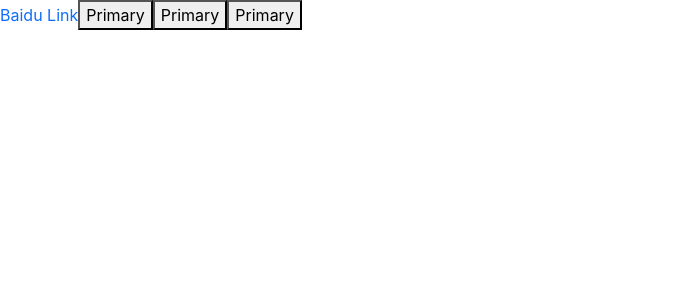
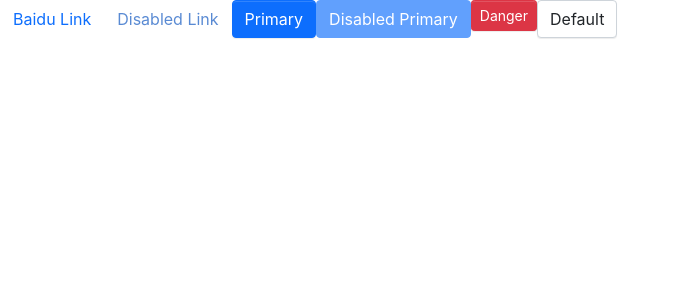
Before and after one commit to wangkaiwd/react-pcweb, a React (Create React App) app: page / in a window 1280 px wide. Shown: the top 300 px of the page, without its empty margins (0-679 px from the left). Built offline with nearby package versions, Linux system fonts and the light colour scheme.

Commit message:
feat: optimize button styles

```diff
--- a/src/App.tsx
+++ b/src/App.tsx
@@ -1,5 +1,5 @@
 import React from 'react';
-import Button, { ButtonType } from './components/Button/button';
+import Button, { ButtonSize, ButtonType } from './components/Button/button';
 
 const App = () => (
   <div className="App">
@@ -7,14 +7,21 @@ const App = () => (
       Baidu Link
     </Button>
 
+    <Button disabled btnType={ButtonType.Link} href="https://www.baidu.com">
+      Disabled Link
+    </Button>
+
     <Button btnType={ButtonType.Primary}>
       Primary
     </Button>
-    <Button btnType={ButtonType.Default}>
-      Primary
+    <Button disabled btnType={ButtonType.Primary}>
+      Disabled Primary
+    </Button>
+    <Button size={ButtonSize.Small} btnType={ButtonType.Danger}>
+      Danger
     </Button>
     <Button>
-      Primary
+      Default
     </Button>
   </div>
 );
--- a/src/components/Button/button.scss
+++ b/src/components/Button/button.scss
@@ -0,0 +1,91 @@
+@import "../../styles/variables";
+@import "../../styles/mixins";
+.enjoy-ui-button {
+  display: inline-flex;
+  text-align: center;
+  vertical-align: top;
+  border: $btn-border-width solid transparent;
+  font-weight: $btn-font-weight;
+  color: $body-color;
+  box-shadow: $btn-box-shadow;
+  transition: $btn-transition;
+  &:focus {
+    outline: none;
+  }
+  &.disabled,
+  &[disabled] {
+    cursor: not-allowed;
+    opacity: $btn-disabled-opacity;
+    box-shadow: none;
+    > * {
+      // @see: https://developer.mozilla.org/zh-CN/docs/Web/CSS/pointer-events
+      // 元素永远不会成为鼠标事件的target
+      pointer-events: none;
+    }
+  }
+  @include button-size(
+      $btn-padding-y,
+      $btn-padding-x,
+      $btn-font-size,
+      $btn-border-radius
+  );
+  &-lg {
+    @include button-size(
+        $btn-padding-y-lg,
+        $btn-padding-x-lg,
+        $btn-font-size-lg,
+        $btn-border-radius-lg
+    )
+  }
+  &-sm {
+    @include button-size(
+        $btn-padding-y-sm,
+        $btn-padding-x-sm,
+        $btn-font-size-sm,
+        $btn-border-radius-sm
+    );
+  }
+  &-primary {
+    @include button-style(
+        $primary,
+        $primary,
+        $white
+    );
+  }
+  &-danger {
+    @include button-style(
+        $danger,
+        $danger,
+        $white
+    );
+  }
+  &-default {
+    @include button-style(
+        $white,
+        $gray-400,
+        $body-color,
+        $white,
+        $primary,
+        $primary
+    );
+  }
+  &-link {
+    font-weight: $font-weight-normal;
+    color: $btn-link-color;
+    text-decoration: $link-decoration;
+    box-shadow: none;
+    &:hover {
+      color: $btn-link-hover-color;
+      text-decoration: $link-hover-decoration;
+    }
+    &:focus {
+      text-decoration: $link-hover-decoration;
+      box-shadow: none;
+    }
+    &.disabled {
+      color: $btn-link-hover-color;
+      // 可以阻止元素的鼠标事件，如点击
+      pointer-events: none;
+    }
+  }
+}
--- a/src/components/Button/button.tsx
+++ b/src/components/Button/button.tsx
@@ -1,9 +1,11 @@
 import React, { FC, HTMLAttributes } from 'react';
+import './button.scss';
 import classnames from 'classnames';
 
-enum ButtonSize {
+export enum ButtonSize {
   Large = 'lg',
-  Small = 'sm'
+  Small = 'sm',
+  Normal = 'normal'
 }
 
 export enum ButtonType {
@@ -28,19 +30,20 @@ const Button: FC<ButtonProps> = (props) => {
     href,
     children,
     className,
-    size = ButtonSize.Large,
-    disabled = false
+    size = ButtonSize.Normal,
+    disabled = false,
+    ...rest
   } = props;
   const cls = classnames(className, clsPre, {
     [`${clsPre}-${btnType}`]: btnType,
     [`${clsPre}-${size}`]: size,
-    [`${clsPre}-${disabled}`]: disabled,
+    disabled,
   });
   if (btnType === ButtonType.Link) {
     return <a className={cls} href={href}>{children}</a>;
   }
   return (
-    <button className={cls}>
+    <button className={cls} {...rest}>
       {children}
     </button>
   );
--- a/src/styles/_mixins.scss
+++ b/src/styles/_mixins.scss
@@ -0,0 +1,28 @@
+@mixin button-size($btn-padding-y,$btn-padding-x,$font-size, $border-radius) {
+  padding: $btn-padding-y $btn-padding-x;
+  font-size: $font-size;
+  border-radius: $border-radius;
+}
+
+@mixin button-style(
+  $background,
+  $border,
+  $color,
+  $hover-background: lighten($background, 7.5%),
+  $hover-border: lighten($border, 10%),
+  $hover-color: $color,
+) {
+  color: $color;
+  background: $background;
+  border-color: $border;
+  &:hover {
+    color: $hover-color;
+    background: $hover-background;
+    border-color: $hover-border;
+  }
+  &.disabled {
+    color: $color;
+    background: $background;
+    border-color: $border;
+  }
+}
```
